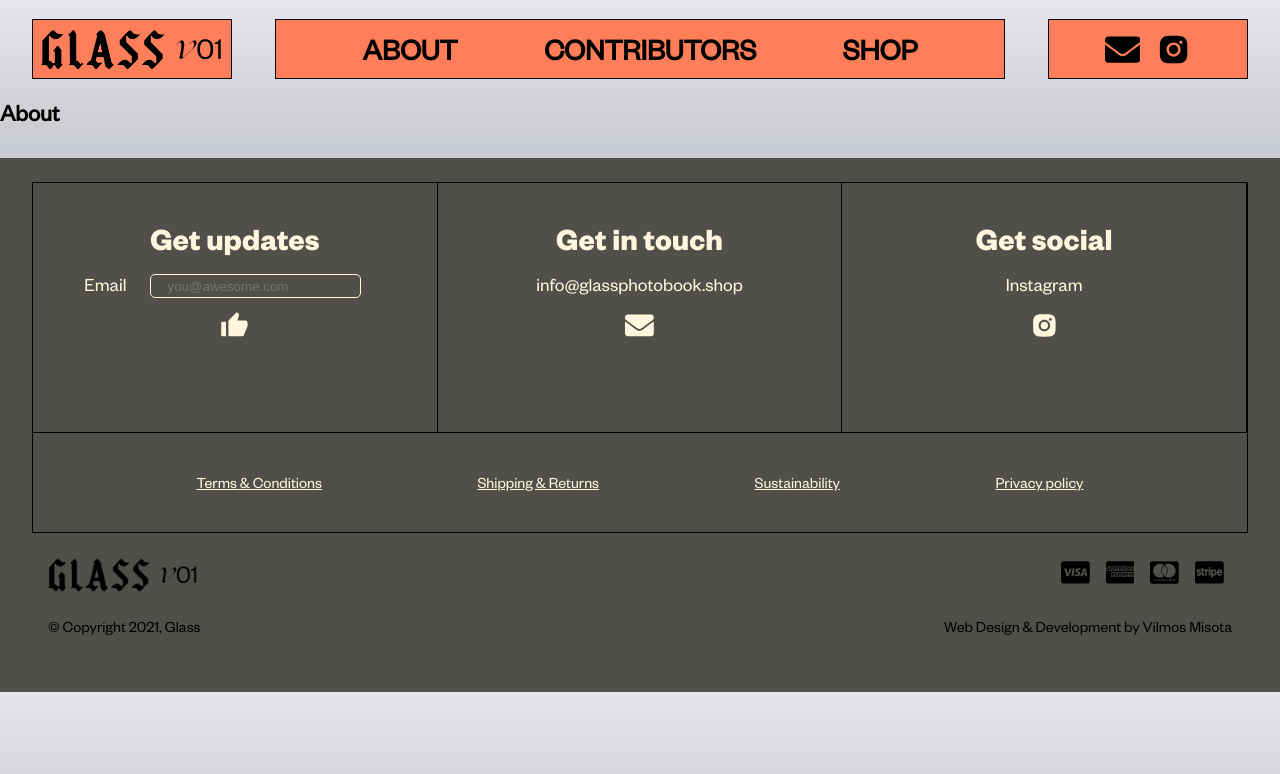
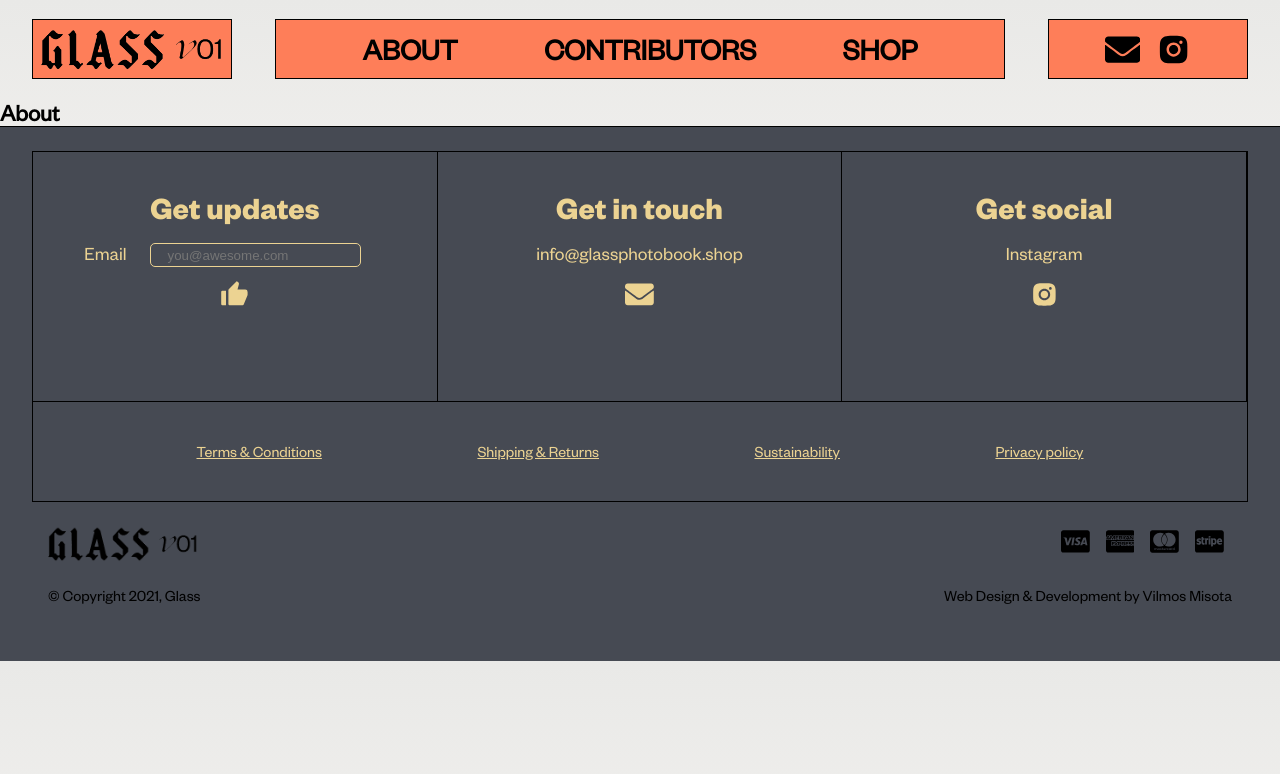
Before and after one commit to vilmosmisota/glass-ecommerce, a Next.js app: page /about in a window 1280 px wide. Shown: the top 774 px of the page. Built offline with nearby package versions, Linux system fonts and the light colour scheme.

Commit message:
change colours

```diff
--- a/src/layout/footer/_footer.scss
+++ b/src/layout/footer/_footer.scss
@@ -1,11 +1,12 @@
 .footer-wrapper {
   width: 100vw;
   background-color: $darkGray;
-  margin-top: 2rem;
+
   padding: 1.5rem 0;
   @include flexCenter;
   flex-direction: column;
   color: $beige;
+  border-top: $border;
 
   .footer-container {
     @include flexCenter;
--- a/src/styles/_config.scss
+++ b/src/styles/_config.scss
@@ -2,7 +2,7 @@ $primary-font: founders-regular;
 $secondary-font-bold: founders-bold;
 $secondary-font-light-italic: founders-light-italic;
 
-$beige: #fff6dd;
+$beige: #ecd392;
 $dark: #1c1c21;
 $lightPink: #efe8e6;
 $gold: #ffb800;
@@ -12,8 +12,8 @@ $light: #f9f6f5;
 $green: #a7d01b;
 $orange: #fe7e59;
 $gray: #e3e2e2;
-$blue: #1ba7d0;
-$darkGray: #514f4a;
+$blue: #8aa2e0;
+$darkGray: #464a53;
 
 $box-shadow: 0px 4px 4px rgba(0, 0, 0, 0.25);
 $borderRadius: 5px;
--- a/src/styles/globals.scss
+++ b/src/styles/globals.scss
@@ -44,13 +44,21 @@
 body {
   font-family: $primary-font;
   // background-color: $gray;
-  background: #c9ccd3;
+  // background: #c9ccd3;
+  // background-image: linear-gradient(
+  //   -180deg,
+  //   rgba(255, 255, 255, 0.5) 0%,
+  //   rgba(0, 0, 0, 0.5) 100%
+  // );
+  // background-blend-mode: lighten;
   background-image: linear-gradient(
-    -180deg,
-    rgba(255, 255, 255, 0.5) 0%,
-    rgba(0, 0, 0, 0.5) 100%
+    to top,
+    #d5d4d0 0%,
+    #d5d4d0 1%,
+    #eeeeec 31%,
+    #efeeec 75%,
+    #e9e9e7 100%
   );
-  background-blend-mode: lighten;
   margin: 0 auto;
   overflow-x: hidden;
 }
```
Also changed, not shown: src/pages/shop.tsx (+15 -1 lines).
